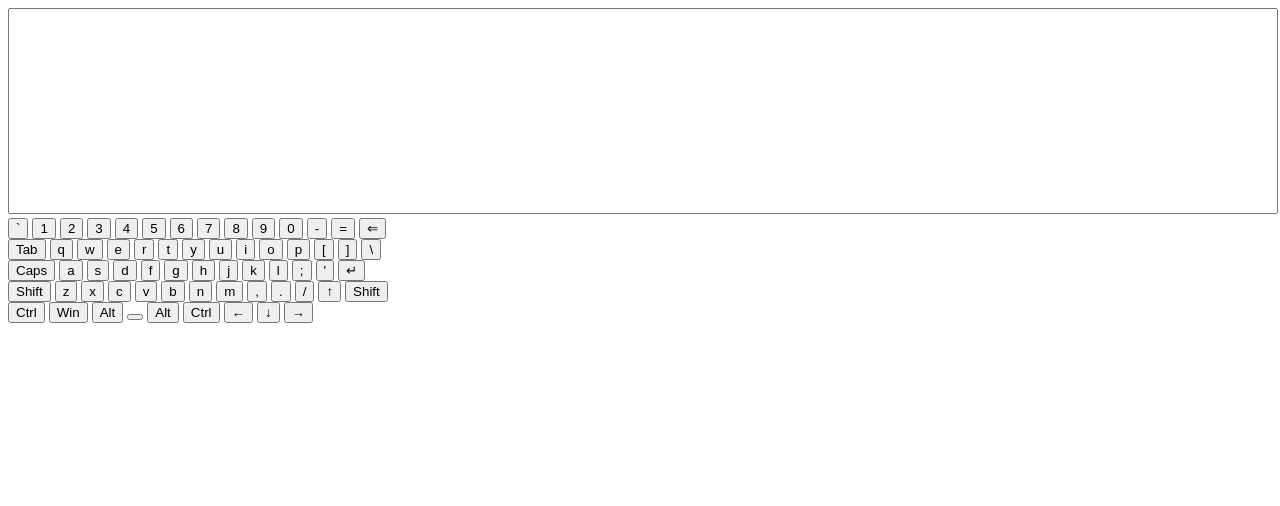
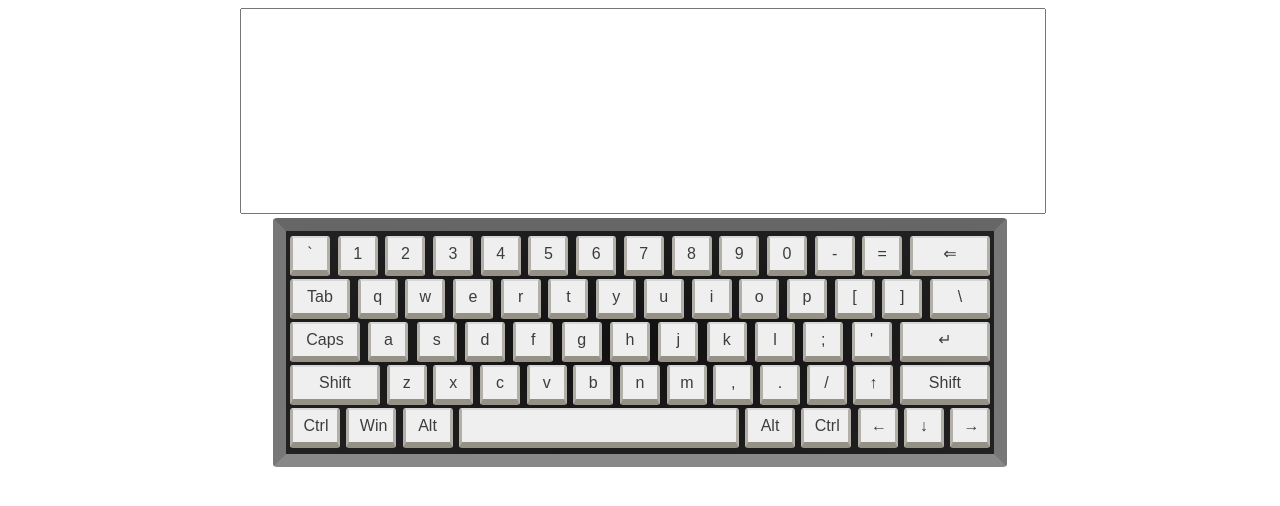
Before and after one commit to Kirillsp1982/virtual-keyboard, a website built with webpack: page public/index.html in a window 1280 px wide. Built offline with nearby package versions, Linux system fonts and the light colour scheme.

Commit message:
feat: add keyboard style

```diff
--- a/public/style.css
+++ b/public/style.css
@@ -1,5 +1,5 @@
 .container {
-  max-width: 1280px;
+  width: 800px;
   margin: 0 auto;
 }
 
@@ -8,3 +8,84 @@
   height: 25vh;
   resize: none;
 }
+
+.keyboard {
+  display: flex;
+  flex-direction: column;
+  justify-content: center;
+  align-items: center;
+  border-radius: 4px;
+  border: 13px solid #777;
+  border-top-color: #666;
+  border-bottom-color: #888;
+  background-image: radial-gradient(#111, #222);
+  padding: 0.25rem;
+  margin: 0 auto;
+  width: 700px;
+}
+
+.row {
+  height: 40px;
+  display: flex;
+  justify-content: space-between;
+  width: 100%;
+  padding-top: 1px;
+  margin-bottom: 2px;
+}
+
+button {
+  border-radius: 3px;
+  box-sizing: border-box;
+  color: rgba(0,0,0,0.75);
+  display: inline-block;
+  font-family: sans-serif;
+  font-size: 1rem;
+  font-weight: 400;
+  line-height: 1.125;
+  padding: 0.33em 0.66em;
+  position: relative;
+  text-align: center;
+  vertical-align: middle;
+  width: 40px;
+  height: 40px;
+  border: 3px solid #b2afa8;
+  border-top: 2px solid #d7d7d7;
+  border-bottom: 6px solid #959187;
+  transition: all .2s;
+}
+
+button:active, button.pressed {
+  transform: scale(0.96, 0.96) translate(0, 3px);
+  transition: all .2s;
+}
+
+button[data-key=backspace] {
+  width: 80px;
+}
+
+button[data-key=tab],
+button[data-key=\\] {
+  width: 60px;
+}
+
+button[data-key=caps] {
+  width: 70px;
+}
+
+button[data-key=enter],
+button[data-key=lshift],
+button[data-key=rshift] {
+  width: 90px;
+}
+
+button[data-key=lctrl],
+button[data-key=lwin],
+button[data-key=lalt],
+button[data-key=ralt],
+button[data-key=rctrl] {
+  width: 50px;
+}
+
+button[data-key=space] {
+  width: 280px;
+}
```
